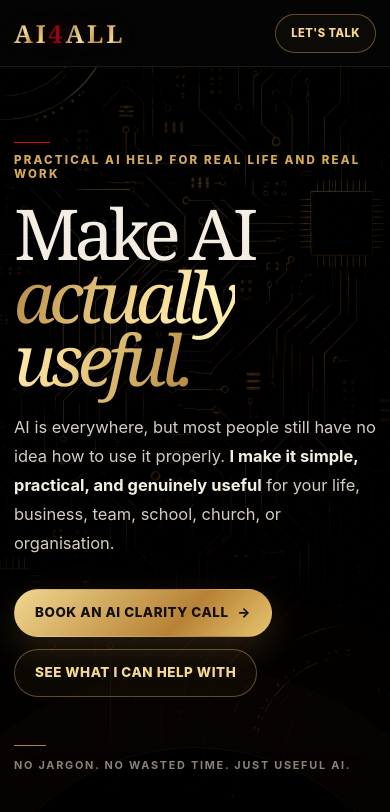
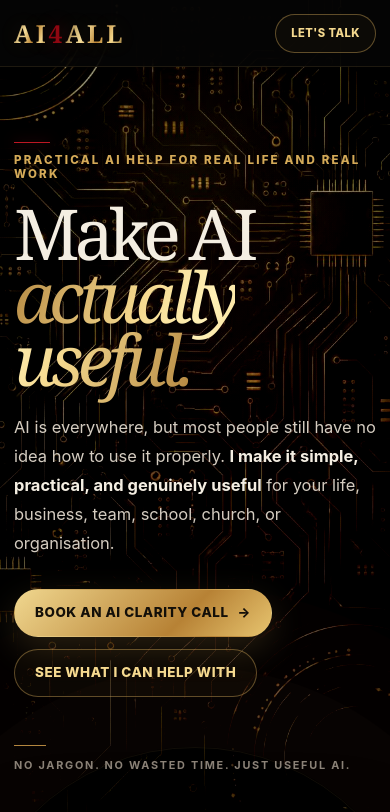
Before and after one commit to emjeek/AI4ALL, a website: page index.html in a window 390 px wide. Shown: the top 812 px of the page. Drawn offline with Linux system fonts and the light colour scheme.

Commit message:
Increase mobile circuit background visibility

```diff
--- a/styles-5.css
+++ b/styles-5.css
@@ -147,23 +147,23 @@ section {
   .circuit-board {
     position: fixed;
     inset: 0;
-    opacity: 0.9;
+    opacity: 1;
     background-image:
-      linear-gradient(180deg, rgba(0, 0, 0, 0.78), rgba(0, 0, 0, 0.58) 42%, rgba(0, 0, 0, 0.88)),
-      radial-gradient(circle at 50% 18%, rgba(212, 170, 88, 0.12), transparent 18rem),
-      radial-gradient(circle at 80% 62%, rgba(143, 7, 18, 0.2), transparent 21rem),
+      linear-gradient(180deg, rgba(0, 0, 0, 0.46), rgba(0, 0, 0, 0.24) 42%, rgba(0, 0, 0, 0.64)),
+      radial-gradient(circle at 50% 18%, rgba(212, 170, 88, 0.18), transparent 18rem),
+      radial-gradient(circle at 80% 62%, rgba(143, 7, 18, 0.16), transparent 21rem),
       url("mobile-circuit-bg.webp?v=1");
     background-position: center top;
     background-repeat: no-repeat;
     background-size: cover;
-    filter: saturate(0.92) contrast(1.08);
+    filter: saturate(1.12) contrast(1.18) brightness(1.08);
     mask-image: none;
   }
 
   .circuit-board::before {
     inset: 0;
     background:
-      linear-gradient(90deg, rgba(0, 0, 0, 0.38), transparent 22%, transparent 78%, rgba(0, 0, 0, 0.42)),
-      linear-gradient(180deg, transparent, rgba(0, 0, 0, 0.28));
+      linear-gradient(90deg, rgba(0, 0, 0, 0.18), transparent 22%, transparent 78%, rgba(0, 0, 0, 0.22)),
+      linear-gradient(180deg, transparent, rgba(0, 0, 0, 0.16));
   }
 }
```
